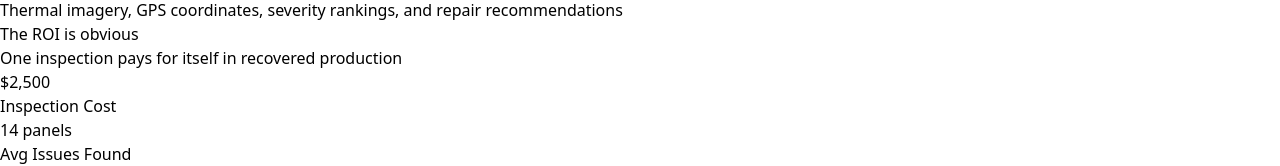
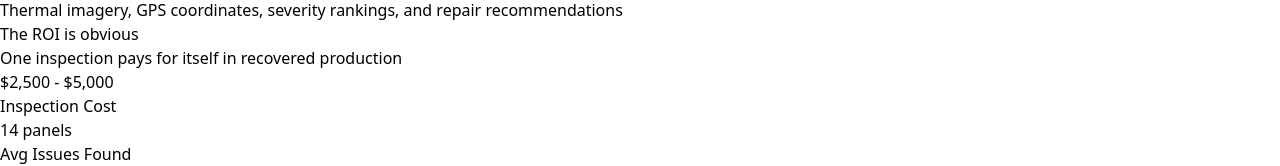
Before and after one commit to hasibthedream/firefly-site, a React (Vite) app: page /solar in a window 1280 px wide. Shown: the part 1422-1588 px from the top of the page. Built offline with nearby package versions, Linux system fonts and the light colour scheme.

Commit message:
Update inspection cost range in Solar component

```diff
--- a/src/pages/Solar.jsx
+++ b/src/pages/Solar.jsx
@@ -265,7 +265,7 @@ export default function SolarPage() {
           <div className="bg-gray-900 border border-gray-800 p-12">
             <div className="grid md:grid-cols-3 gap-8 mb-8">
               <div className="text-center">
-                <div className="text-3xl font-light text-blue-400 mb-2">$2,500</div>
+                <div className="text-3xl font-light text-blue-400 mb-2">$2,500 - $5,000</div>
                 <div className="text-sm text-gray-500 uppercase tracking-wide">Inspection Cost</div>
               </div>
               <div className="text-center">
```
